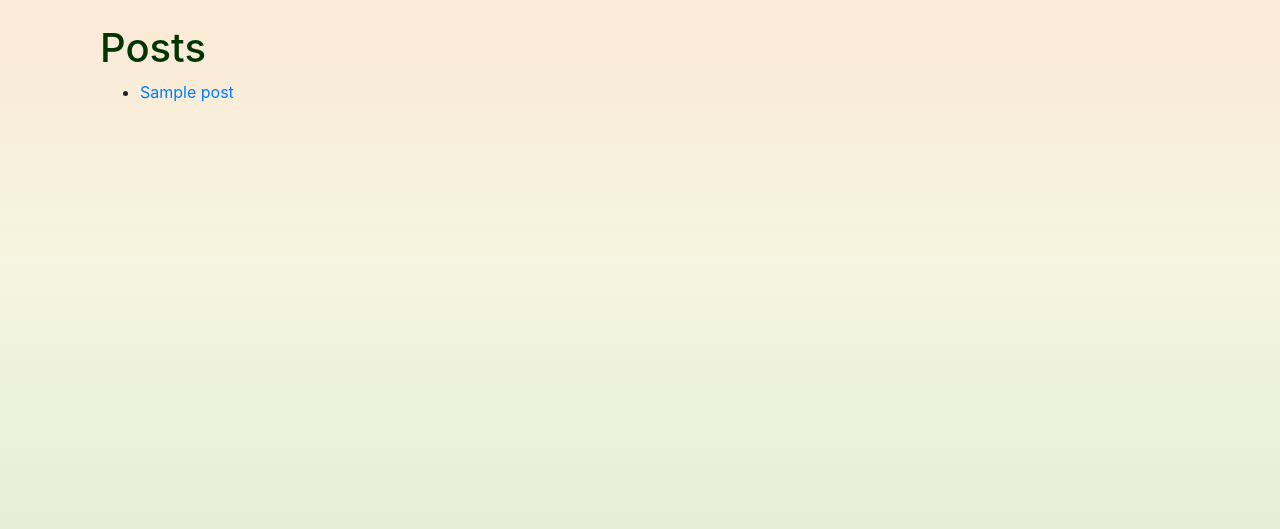
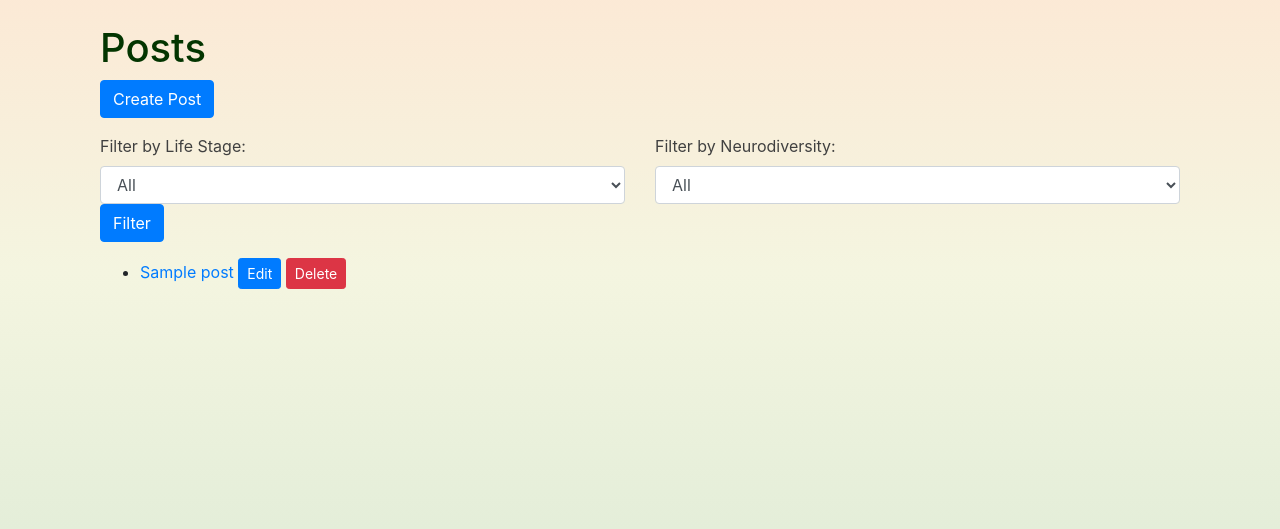
Before and after one commit to violaberg/infinity-health-hub, a Django app: page /forum/posts/ in a window 1280 px wide. Shown: the part 127-656 px from the top of the page. Run offline with Django 4.2, Linux system fonts and the light colour scheme; a user stored in the database is signed in; tables that the repository leaves empty hold one stand-in row (values such as "Sample post"); some libraries are stand-ins or nearby versions.

Commit message:
Create posts user CRUD frunctionality

```diff
--- a/forum/templates/forum/post_list.html
+++ b/forum/templates/forum/post_list.html
@@ -1,14 +1,50 @@
 {% extends "base.html" %}
-
 
 {% block title %}Posts{% endblock %}
 
 {% block content %}
 <div class="container mt-4">
-  <h1>Posts</h1>
+    <h1>Posts</h1>
+
+    {% if user.is_authenticated %}
+        <a href="{% url 'create_post' %}" class="btn btn-primary mb-3">Create Post</a>
+    {% endif %}
+
+    <form action="{% url 'posts' %}" method="GET" class="mb-3">
+        <div class="row">
+            <div class="col-md-6">
+                <label for="life_stage_filter">Filter by Life Stage:</label>
+                <select name="life_stage" id="life_stage_filter" class="form-control">
+                    <option value="">All</option>
+                    <option value="child">Child</option>
+                    <option value="teenager">Teenager</option>
+                    <option value="adult">Adult</option>
+                </select>
+            </div>
+            <div class="col-md-6">
+                <label for="neurodiversity_filter">Filter by Neurodiversity:</label>
+                <select name="neurodiversity" id="neurodiversity_filter" class="form-control">
+                    <option value="">All</option>
+                    <option value="autism">Autism</option>
+                    <option value="adhd">ADHD</option>
+                    <option value="dyslexia">Dyslexia</option>
+                </select>
+            </div>
+        </div>
+        <button type="submit" class="btn btn-primary">Filter</button>
+    </form>
+
     <ul>
         {% for post in posts %}
-            <li><a href="{% url 'post_detail' post.id %}">{{ post.title }}</a></li>
+            <li>
+                <a href="{% url 'post_detail' post.id %}">{{ post.title }}</a>
+                {% if user.is_authenticated and user == post.author %}
+                    <a href="{% url 'edit_post' post.id %}" class="btn btn-sm btn-primary">Edit</a>
+                    <a href="{% url 'delete_post' post.id %}" class="btn btn-sm btn-danger">Delete</a>
+                {% endif %}
+            </li>
+        {% empty %}
+            <li>No posts found.</li>
         {% endfor %}
     </ul>
 </div>
--- a/forum/urls.py
+++ b/forum/urls.py
@@ -7,5 +7,7 @@ urlpatterns = [
     path('posts/', views.post_list, name='posts'),
     path('articles/<slug:slug>', views.article_detail, name='article_detail'),
     path('posts/<int:post_id>/', views.post_detail, name='post_detail'),
-
+    path('posts/<int:post_id>/edit/', views.edit_post, name='edit_post'),
+    path('posts/<int:post_id>/delete/', views.delete_post, name='delete_post'),
+    path('posts/create/', views.create_post, name='create_post'),
 ]
--- a/forum/views.py
+++ b/forum/views.py
@@ -2,6 +2,9 @@ from django.shortcuts import render, get_object_or_404, redirect
 from django.contrib import messages
 from .models import Article, Post
 from .forms import ReplyForm
+from django.db.models import Q
+from .forms import PostForm
+from django.utils.text import slugify
 
 
 def forum(request):
@@ -9,17 +12,41 @@ def forum(request):
     return render(request, 'forum/forum.html')
 
 
-def article_list(request):
-    articles = Article.objects.filter(is_approved=True)
-    return render(request, 'forum/article_list.html', {'articles': articles})
+def post_list(request):
+    posts = Post.objects.filter(is_approved = True)
 
-def post_list(request):
-    posts = Post.objects.filter(is_approved=True)
-    return render(request, 'forum/post_list.html', {'posts': posts})
+    context = {
+        'posts': posts,
+    }
 
-def article_detail(request, slug):
-    article = get_object_or_404(Article, slug=slug)
-    return render(request, 'forum/article_detail.html', {'article': article})
+    return render(request, 'forum/post_list.html', context)
+
+
+def create_post(request):
+    if request.method == 'POST':
+        post_form = PostForm(data=request.POST)
+        if post_form.is_valid():
+            post = post_form.save(commit=False)
+            post.author = request.user
+            post.slug = slugify(post.title)  # Populate the slug field
+            post.save()  # Save the post instance first
+
+            # Now that the post instance is saved, we can set the many-to-many relationships
+            post.life_stage.set(request.user.userprofile.lifestage.all())
+            post.neurodiversity.set(request.user.userprofile.neurodiversity.all())
+
+            messages.success(request, 'Post created successfully!')
+            return redirect('post_detail', post_id=post.id)
+        else:
+            messages.error(request, 'Failed to create post. Please ensure the form is valid.')
+    else:
+        post_form = PostForm()
+
+    context = {
+        'post_form': post_form,
+    }
+    return render(request, 'forum/create_post.html', context)
+
 
 def post_detail(request, post_id):
     queryset = Post.objects.all()
@@ -60,3 +87,53 @@ def post_detail(request, post_id):
         'post_id': post_id
     }
     return render(request, 'forum/post_detail.html', context)
+
+
+def edit_post(request, post_id):
+    post = get_object_or_404(Post, pk=post_id)
+
+    if request.method == 'POST':
+        post_form = PostForm(data=request.POST, instance=post)
+        if post_form.is_valid():
+            post = post_form.save(commit=False)
+            post.is_approved = False  # Set the post to not approved
+            post.save()
+            messages.success(request, 'Post updated successfully! Please wait for approval.')
+            # return redirect('post_detail', post_id=post.id)
+            return redirect('posts')
+        else:
+            messages.error(request, 'Failed to update post. Please ensure the form is valid.')
+    else:
+        post_form = PostForm(instance=post)
+
+    context = {
+        'post_form': post_form,
+        'post_id': post_id,
+        'post': post
+    }
+    return render(request, 'forum/edit_post.html', context)
+
+
+def delete_post(request, post_id):
+    post = get_object_or_404(Post, pk=post_id)
+
+    if request.method == 'POST':
+        post.delete()
+        messages.success(request, 'Post deleted successfully!')
+        return redirect('posts')
+
+    context = {
+        'post': post,
+        'post_id': post_id
+    }
+    return render(request, 'forum/delete_post.html', context)
+
+
+def article_list(request):
+    articles = Article.objects.filter(is_approved=True)
+    return render(request, 'forum/article_list.html', {'articles': articles})
+
+
+def article_detail(request, slug):
+    article = get_object_or_404(Article, slug=slug)
+    return render(request, 'forum/article_detail.html', {'article': article})
```
Also changed, not shown: forum/admin.py (+9 -1 lines), forum/forms.py (+9 -1 lines), forum/templates/forum/create_post.html (added, +25 -0 lines), forum/templates/forum/delete_post.html (added, +19 -0 lines), forum/templates/forum/edit_post.html (added, +25 -0 lines).
